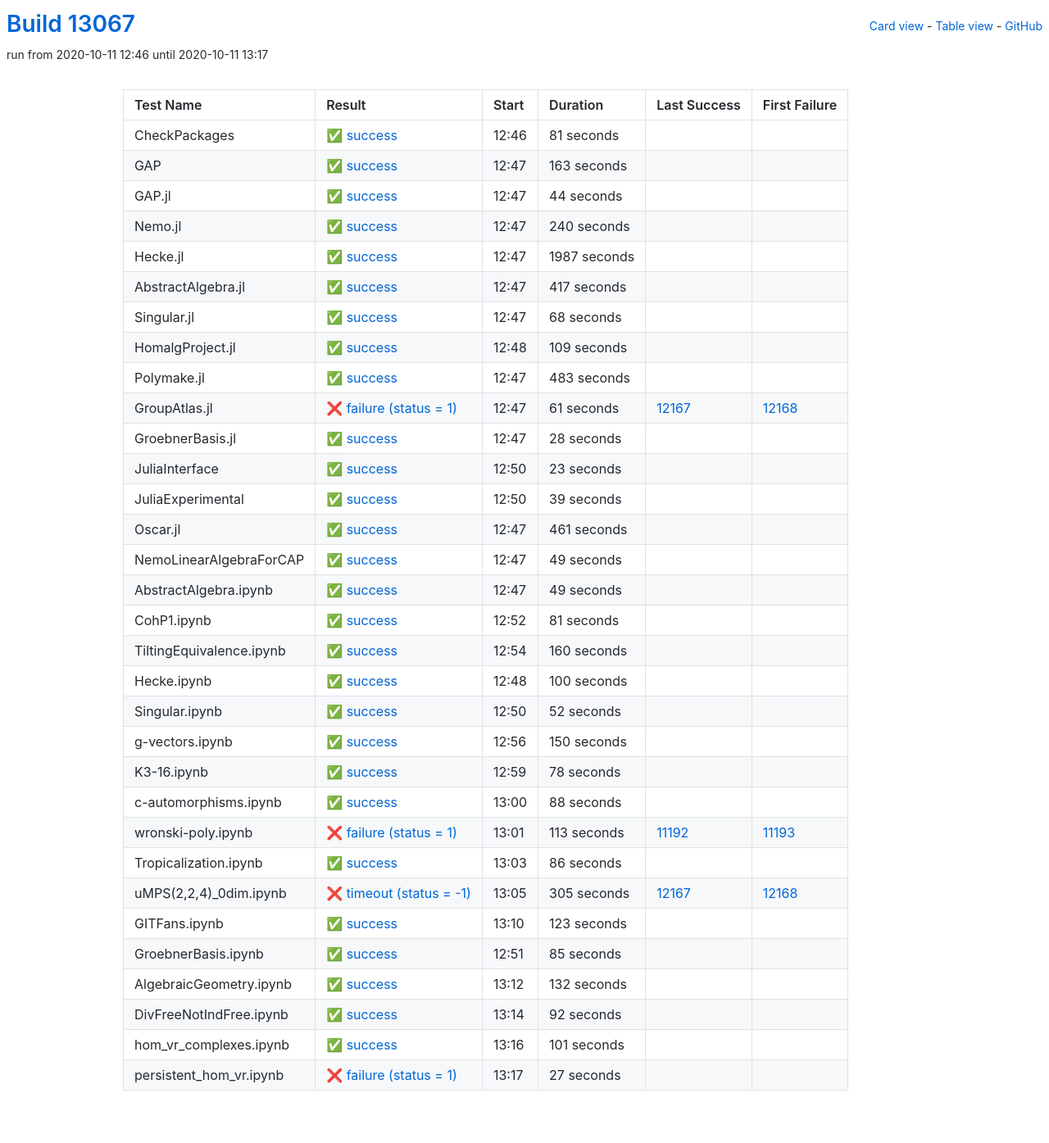
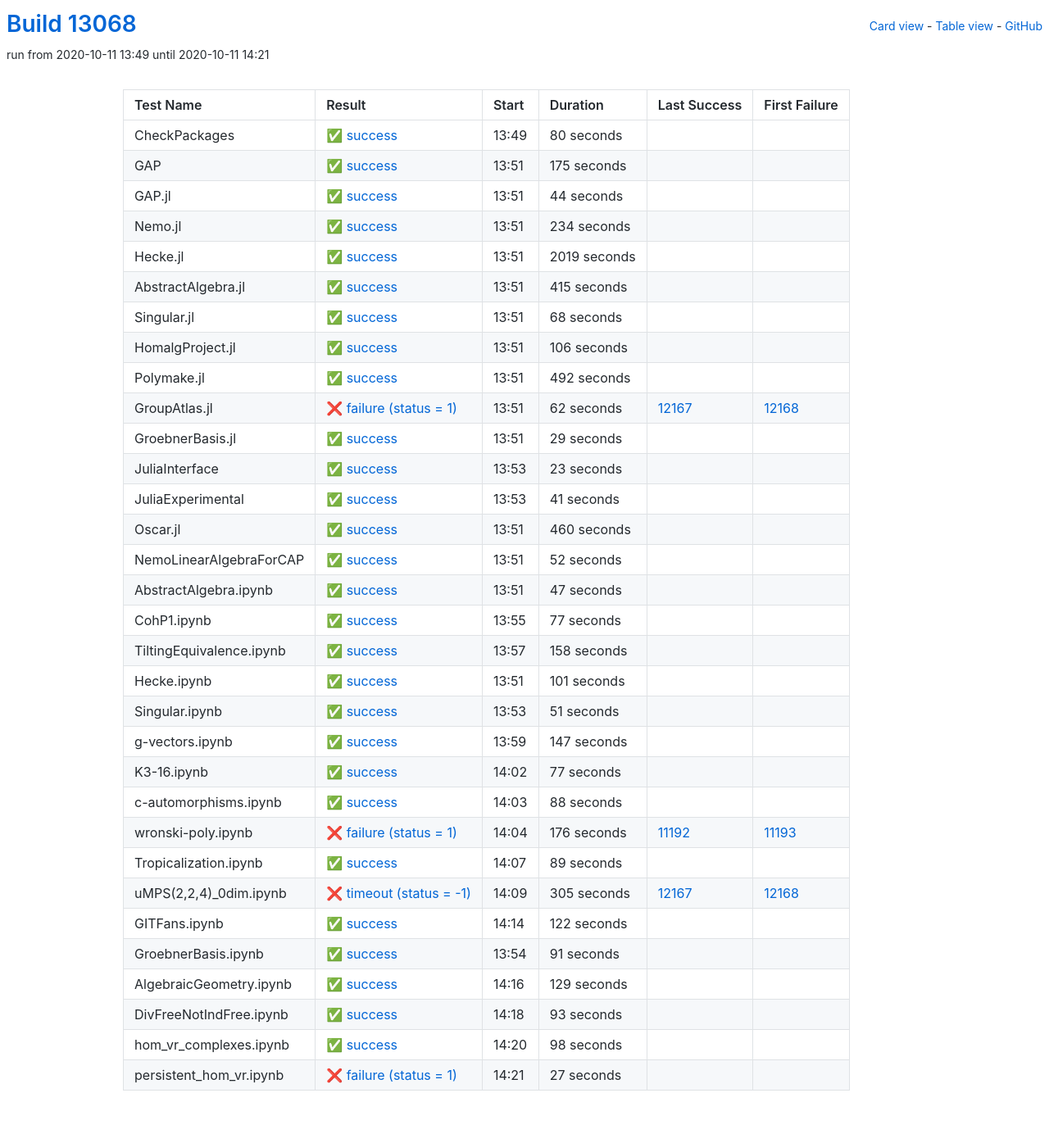
Before and after one commit to oscar-system/oscar-ci-status, a Jekyll site: the page built from table.html, in a window 1280 px wide. Shown: the whole page at 82% size. Built offline with Jekyll 4.4.1, drawn with Linux system fonts in a browser that asks for light colours.

Commit message:
Build #13068

```diff
--- a/_data/ci.yml
+++ b/_data/ci.yml
@@ -1,6 +1,6 @@
 ---
-build: 13067
-build_url: https://oscarci.mathematik.uni-kl.de/job/oscar/13067/
+build: 13068
+build_url: https://oscarci.mathematik.uni-kl.de/job/oscar/13068/
 job: oscar
 organization: oscar-system
 repo: oscar-ci-status
@@ -8,32 +8,32 @@
 tests:
 - name: CheckPackages
   id: checkpackages
-  log: https://oscarci.mathematik.uni-kl.de/job/oscar/13067/artifact/logs/build-13067/CheckPackages.log
-  start: 2020-10-11 12:46
+  log: https://oscarci.mathematik.uni-kl.de/job/oscar/13068/artifact/logs/build-13068/CheckPackages.log
+  start: 2020-10-11 13:49
   success: true
   exitcode: 0
   status: success
-  duration: 81
+  duration: 80
   last_success: false
   last_success_url:
   first_failure: false
   first_failure_url:
 - name: GAP
   id: gap
-  log: https://oscarci.mathematik.uni-kl.de/job/oscar/13067/artifact/logs/build-13067/GAP.log
-  start: 2020-10-11 12:47
+  log: https://oscarci.mathematik.uni-kl.de/job/oscar/13068/artifact/logs/build-13068/GAP.log
+  start: 2020-10-11 13:51
   success: true
   exitcode: 0
   status: success
-  duration: 163
+  duration: 175
   last_success: false
   last_success_url:
   first_failure: false
   first_failure_url:
 - name: GAP.jl
   id: gap-jl
-  log: https://oscarci.mathematik.uni-kl.de/job/oscar/13067/artifact/logs/build-13067/GAP.jl.log
-  start: 2020-10-11 12:47
+  log: https://oscarci.mathematik.uni-kl.de/job/oscar/13068/artifact/logs/build-13068/GAP.jl.log
+  start: 2020-10-11 13:51
   success: true
   exitcode: 0
   status: success
@@ -44,44 +44,44 @@
   first_failure_url:
 - name: Nemo.jl
   id: nemo-jl
-  log: https://oscarci.mathematik.uni-kl.de/job/oscar/13067/artifact/logs/build-13067/Nemo.jl.log
-  start: 2020-10-11 12:47
+  log: https://oscarci.mathematik.uni-kl.de/job/oscar/13068/artifact/logs/build-13068/Nemo.jl.log
+  start: 2020-10-11 13:51
   success: true
   exitcode: 0
   status: success
-  duration: 240
+  duration: 234
   last_success: false
   last_success_url:
   first_failure: false
   first_failure_url:
 - name: Hecke.jl
   id: hecke-jl
-  log: https://oscarci.mathematik.uni-kl.de/job/oscar/13067/artifact/logs/build-13067/Hecke.jl.log
-  start: 2020-10-11 12:47
+  log: https://oscarci.mathematik.uni-kl.de/job/oscar/13068/artifact/logs/build-13068/Hecke.jl.log
+  start: 2020-10-11 13:51
   success: true
   exitcode: 0
   status: success
-  duration: 1987
+  duration: 2019
   last_success: false
   last_success_url:
   first_failure: false
   first_failure_url:
 - name: AbstractAlgebra.jl
   id: abstractalgebra-jl
-  log: https://oscarci.mathematik.uni-kl.de/job/oscar/13067/artifact/logs/build-13067/AbstractAlgebra.jl.log
-  start: 2020-10-11 12:47
+  log: https://oscarci.mathematik.uni-kl.de/job/oscar/13068/artifact/logs/build-13068/AbstractAlgebra.jl.log
+  start: 2020-10-11 13:51
   success: true
   exitcode: 0
   status: success
-  duration: 417
+  duration: 415
   last_success: false
   last_success_url:
   first_failure: false
   first_failure_url:
 - name: Singular.jl
   id: singular-jl
-  log: https://oscarci.mathematik.uni-kl.de/job/oscar/13067/artifact/logs/build-13067/Singular.jl.log
-  start: 2020-10-11 12:47
+  log: https://oscarci.mathematik.uni-kl.de/job/oscar/13068/artifact/logs/build-13068/Singular.jl.log
+  start: 2020-10-11 13:51
   success: true
   exitcode: 0
   status: success
@@ -92,56 +92,56 @@
   first_failure_url:
 - name: HomalgProject.jl
   id: homalgproject-jl
-  log: https://oscarci.mathematik.uni-kl.de/job/oscar/13067/artifact/logs/build-13067/HomalgProject.jl.log
-  start: 2020-10-11 12:48
+  log: https://oscarci.mathematik.uni-kl.de/job/oscar/13068/artifact/logs/build-13068/HomalgProject.jl.log
+  start: 2020-10-11 13:51
   success: true
   exitcode: 0
   status: success
-  duration: 109
+  duration: 106
   last_success: false
   last_success_url:
   first_failure: false
   first_failure_url:
 - name: Polymake.jl
   id: polymake-jl
-  log: https://oscarci.mathematik.uni-kl.de/job/oscar/13067/artifact/logs/build-13067/Polymake.jl.log
-  start: 2020-10-11 12:47
+  log: https://oscarci.mathematik.uni-kl.de/job/oscar/13068/artifact/logs/build-13068/Polymake.jl.log
+  start: 2020-10-11 13:51
   success: true
   exitcode: 0
   status: success
-  duration: 483
+  duration: 492
   last_success: false
   last_success_url:
   first_failure: false
   first_failure_url:
 - name: GroupAtlas.jl
   id: groupatlas-jl
-  log: https://oscarci.mathematik.uni-kl.de/job/oscar/13067/artifact/logs/build-13067/GroupAtlas.jl.log
-  start: 2020-10-11 12:47
+  log: https://oscarci.mathematik.uni-kl.de/job/oscar/13068/artifact/logs/build-13068/GroupAtlas.jl.log
+  start: 2020-10-11 13:51
   success: false
   exitcode: 1
   status: failure
-  duration: 61
+  duration: 62
   last_success: 12167
   last_success_url: https://oscarci.mathematik.uni-kl.de/job/oscar/12167/
   first_failure: 12168
   first_failure_url: https://oscarci.mathematik.uni-kl.de/job/oscar/12168/
 - name: GroebnerBasis.jl
   id: groebnerbasis-jl
-  log: https://oscarci.mathematik.uni-kl.de/job/oscar/13067/artifact/logs/build-13067/GroebnerBasis.jl.log
-  start: 2020-10-11 12:47
+  log: https://oscarci.mathematik.uni-kl.de/job/oscar/13068/artifact/logs/build-13068/GroebnerBasis.jl.log
+  start: 2020-10-11 13:51
   success: true
   exitcode: 0
   status: success
-  duration: 28
+  duration: 29
   last_success: false
   last_success_url:
   first_failure: false
   first_failure_url:
 - name: JuliaInterface
   id: juliainterface
-  log: https://oscarci.mathematik.uni-kl.de/job/oscar/13067/artifact/logs/build-13067/JuliaInterface.log
-  start: 2020-10-11 12:50
+  log: https://oscarci.mathematik.uni-kl.de/job/oscar/13068/artifact/logs/build-13068/JuliaInterface.log
+  start: 2020-10-11 13:53
   success: true
   exitcode: 0
   status: success
@@ -152,92 +152,32 @@
   first_failure_url:
 - name: JuliaExperimental
   id: juliaexperimental
-  log: https://oscarci.mathematik.uni-kl.de/job/oscar/13067/artifact/logs/build-13067/JuliaExperimental.log
-  start: 2020-10-11 12:50
+  log: https://oscarci.mathematik.uni-kl.de/job/oscar/13068/artifact/logs/build-13068/JuliaExperimental.log
+  start: 2020-10-11 13:53
   success: true
   exitcode: 0
   status: success
-  duration: 39
+  duration: 41
   last_success: false
   last_success_url:
   first_failure: false
   first_failure_url:
 - name: Oscar.jl
   id: oscar-jl
-  log: https://oscarci.mathematik.uni-kl.de/job/oscar/13067/artifact/logs/build-13067/Oscar.jl.log
-  start: 2020-10-11 12:47
+  log: https://oscarci.mathematik.uni-kl.de/job/oscar/13068/artifact/logs/build-13068/Oscar.jl.log
+  start: 2020-10-11 13:51
   success: true
   exitcode: 0
   status: success
-  duration: 461
+  duration: 460
   last_success: false
   last_success_url:
   first_failure: false
   first_failure_url:
 - name: NemoLinearAlgebraForCAP
   id: nemolinearalgebraforcap
-  log: https://oscarci.mathematik.uni-kl.de/job/oscar/13067/artifact/logs/build-13067/NemoLinearAlgebraForCAP.log
-  start: 2020-10-11 12:47
-  success: true
-  exitcode: 0
-  status: success
-  duration: 49
-  last_success: false
-  last_success_url:
-  first_failure: false
-  first_failure_url:
-- name: AbstractAlgebra.ipynb
-  id: abstractalgebra-ipynb
-  log: https://oscarci.mathematik.uni-kl.de/job/oscar/13067/artifact/logs/build-13067/AbstractAlgebra.ipynb.log
-  start: 2020-10-11 12:47
-  success: true
-  exitcode: 0
-  status: success
-  duration: 49
-  last_success: false
-  last_success_url:
-  first_failure: false
-  first_failure_url:
-- name: CohP1.ipynb
-  id: cohp1-ipynb
-  log: https://oscarci.mathematik.uni-kl.de/job/oscar/13067/artifact/logs/build-13067/CohP1.ipynb.log
-  start: 2020-10-11 12:52
-  success: true
-  exitcode: 0
-  status: success
-  duration: 81
-  last_success: false
-  last_success_url:
-  first_failure: false
-  first_failure_url:
-- name: TiltingEquivalence.ipynb
-  id: tiltingequivalence-ipynb
-  log: https://oscarci.mathematik.uni-kl.de/job/oscar/13067/artifact/logs/build-13067/TiltingEquivalence.ipynb.log
-  start: 2020-10-11 12:54
-  success: true
-  exitcode: 0
-  status: success
-  duration: 160
-  last_success: false
-  last_success_url:
-  first_failure: false
-  first_failure_url:
-- name: Hecke.ipynb
-  id: hecke-ipynb
-  log: https://oscarci.mathematik.uni-kl.de/job/oscar/13067/artifact/logs/build-13067/Hecke.ipynb.log
-  start: 2020-10-11 12:48
-  success: true
-  exitcode: 0
-  status: success
-  duration: 100
-  last_success: false
-  last_success_url:
-  first_failure: false
-  first_failure_url:
-- name: Singular.ipynb
-  id: singular-ipynb
-  log: https://oscarci.mathematik.uni-kl.de/job/oscar/13067/artifact/logs/build-13067/Singular.ipynb.log
-  start: 2020-10-11 12:50
+  log: https://oscarci.mathematik.uni-kl.de/job/oscar/13068/artifact/logs/build-13068/NemoLinearAlgebraForCAP.log
+  start: 2020-10-11 13:51
   success: true
   exitcode: 0
   status: success
@@ -246,34 +186,94 @@
   last_success_url:
   first_failure: false
   first_failure_url:
-- name: g-vectors.ipynb
-  id: g-vectors-ipynb
-  log: https://oscarci.mathematik.uni-kl.de/job/oscar/13067/artifact/logs/build-13067/g-vectors.ipynb.log
-  start: 2020-10-11 12:56
+- name: AbstractAlgebra.ipynb
+  id: abstractalgebra-ipynb
+  log: https://oscarci.mathematik.uni-kl.de/job/oscar/13068/artifact/logs/build-13068/AbstractAlgebra.ipynb.log
+  start: 2020-10-11 13:51
   success: true
   exitcode: 0
   status: success
-  duration: 150
+  duration: 47
+  last_success: false
+  last_success_url:
+  first_failure: false
+  first_failure_url:
+- name: CohP1.ipynb
+  id: cohp1-ipynb
+  log: https://oscarci.mathematik.uni-kl.de/job/oscar/13068/artifact/logs/build-13068/CohP1.ipynb.log
+  start: 2020-10-11 13:55
+  success: true
+  exitcode: 0
+  status: success
+  duration: 77
+  last_success: false
+  last_success_url:
+  first_failure: false
+  first_failure_url:
+- name: TiltingEquivalence.ipynb
+  id: tiltingequivalence-ipynb
+  log: https://oscarci.mathematik.uni-kl.de/job/oscar/13068/artifact/logs/build-13068/TiltingEquivalence.ipynb.log
+  start: 2020-10-11 13:57
+  success: true
+  exitcode: 0
+  status: success
+  duration: 158
+  last_success: false
+  last_success_url:
+  first_failure: false
+  first_failure_url:
+- name: Hecke.ipynb
+  id: hecke-ipynb
+  log: https://oscarci.mathematik.uni-kl.de/job/oscar/13068/artifact/logs/build-13068/Hecke.ipynb.log
+  start: 2020-10-11 13:51
+  success: true
+  exitcode: 0
+  status: success
+  duration: 101
+  last_success: false
+  last_success_url:
+  first_failure: false
+  first_failure_url:
+- name: Singular.ipynb
+  id: singular-ipynb
+  log: https://oscarci.mathematik.uni-kl.de/job/oscar/13068/artifact/logs/build-13068/Singular.ipynb.log
+  start: 2020-10-11 13:53
+  success: true
+  exitcode: 0
+  status: success
+  duration: 51
+  last_success: false
+  last_success_url:
+  first_failure: false
+  first_failure_url:
+- name: g-vectors.ipynb
+  id: g-vectors-ipynb
+  log: https://oscarci.mathematik.uni-kl.de/job/oscar/13068/artifact/logs/build-13068/g-vectors.ipynb.log
+  start: 2020-10-11 13:59
+  success: true
+  exitcode: 0
+  status: success
+  duration: 147
   last_success: false
   last_success_url:
   first_failure: false
   first_failure_url:
 - name: K3-16.ipynb
   id: k3-16-ipynb
-  log: https://oscarci.mathematik.uni-kl.de/job/oscar/13067/artifact/logs/build-13067/K3-16.ipynb.log
-  start: 2020-10-11 12:59
+  log: https://oscarci.mathematik.uni-kl.de/job/oscar/13068/artifact/logs/build-13068/K3-16.ipynb.log
+  start: 2020-10-11 14:02
   success: true
   exitcode: 0
   status: success
-  duration: 78
+  duration: 77
   last_success: false
   last_success_url:
   first_failure: false
   first_failure_url:
 - name: c-automorphisms.ipynb
   id: c-automorphisms-ipynb
-  log: https://oscarci.mathematik.uni-kl.de/job/oscar/13067/artifact/logs/build-13067/c-automorphisms.ipynb.log
-  start: 2020-10-11 13:00
+  log: https://oscarci.mathematik.uni-kl.de/job/oscar/13068/artifact/logs/build-13068/c-automorphisms.ipynb.log
+  start: 2020-10-11 14:03
   success: true
   exitcode: 0
   status: success
@@ -284,32 +284,32 @@
   first_failure_url:
 - name: wronski-poly.ipynb
   id: wronski-poly-ipynb
-  log: https://oscarci.mathematik.uni-kl.de/job/oscar/13067/artifact/logs/build-13067/wronski-poly.ipynb.log
-  start: 2020-10-11 13:01
+  log: https://oscarci.mathematik.uni-kl.de/job/oscar/13068/artifact/logs/build-13068/wronski-poly.ipynb.log
+  start: 2020-10-11 14:04
   success: false
   exitcode: 1
   status: failure
-  duration: 113
+  duration: 176
   last_success: 11192
   last_success_url: https://oscarci.mathematik.uni-kl.de/job/oscar/11192/
   first_failure: 11193
   first_failure_url: https://oscarci.mathematik.uni-kl.de/job/oscar/11193/
 - name: Tropicalization.ipynb
   id: tropicalization-ipynb
-  log: https://oscarci.mathematik.uni-kl.de/job/oscar/13067/artifact/logs/build-13067/Tropicalization.ipynb.log
-  start: 2020-10-11 13:03
+  log: https://oscarci.mathematik.uni-kl.de/job/oscar/13068/artifact/logs/build-13068/Tropicalization.ipynb.log
+  start: 2020-10-11 14:07
   success: true
   exitcode: 0
   status: success
-  duration: 86
+  duration: 89
   last_success: false
   last_success_url:
   first_failure: false
   first_failure_url:
 - name: uMPS(2,2,4)_0dim.ipynb
   id: umps-2-2-4-0dim-ipynb
-  log: https://oscarci.mathematik.uni-kl.de/job/oscar/13067/artifact/logs/build-13067/uMPS-2-2-4-_0dim.ipynb.log
-  start: 2020-10-11 13:05
+  log: https://oscarci.mathematik.uni-kl.de/job/oscar/13068/artifact/logs/build-13068/uMPS-2-2-4-_0dim.ipynb.log
+  start: 2020-10-11 14:09
   success: false
   exitcode: -1
   status: timeout
@@ -320,68 +320,68 @@
   first_failure_url: https://oscarci.mathematik.uni-kl.de/job/oscar/12168/
 - name: GITFans.ipynb
   id: gitfans-ipynb
-  log: https://oscarci.mathematik.uni-kl.de/job/oscar/13067/artifact/logs/build-13067/GITFans.ipynb.log
-  start: 2020-10-11 13:10
+  log: https://oscarci.mathematik.uni-kl.de/job/oscar/13068/artifact/logs/build-13068/GITFans.ipynb.log
+  start: 2020-10-11 14:14
   success: true
   exitcode: 0
   status: success
-  duration: 123
+  duration: 122
   last_success: false
   last_success_url:
   first_failure: false
   first_failure_url:
 - name: GroebnerBasis.ipynb
   id: groebnerbasis-ipynb
-  log: https://oscarci.mathematik.uni-kl.de/job/oscar/13067/artifact/logs/build-13067/GroebnerBasis.ipynb.log
-  start: 2020-10-11 12:51
+  log: https://oscarci.mathematik.uni-kl.de/job/oscar/13068/artifact/logs/build-13068/GroebnerBasis.ipynb.log
+  start: 2020-10-11 13:54
   success: true
   exitcode: 0
   status: success
-  duration: 85
+  duration: 91
   last_success: false
   last_success_url:
   first_failure: false
   first_failure_url:
 - name: AlgebraicGeometry.ipynb
   id: algebraicgeometry-ipynb
-  log: https://oscarci.mathematik.uni-kl.de/job/oscar/13067/artifact/logs/build-13067/AlgebraicGeometry.ipynb.log
-  start: 2020-10-11 13:12
+  log: https://oscarci.mathematik.uni-kl.de/job/oscar/13068/artifact/logs/build-13068/AlgebraicGeometry.ipynb.log
+  start: 2020-10-11 14:16
   success: true
   exitcode: 0
   status: success
-  duration: 132
+  duration: 129
   last_success: false
   last_success_url:
   first_failure: false
   first_failure_url:
 - name: DivFreeNotIndFree.ipynb
   id: divfreenotindfree-ipynb
-  log: https://oscarci.mathematik.uni-kl.de/job/oscar/13067/artifact/logs/build-13067/DivFreeNotIndFree.ipynb.log
-  start: 2020-10-11 13:14
+  log: https://oscarci.mathematik.uni-kl.de/job/oscar/13068/artifact/logs/build-13068/DivFreeNotIndFree.ipynb.log
+  start: 2020-10-11 14:18
   success: true
   exitcode: 0
   status: success
-  duration: 92
+  duration: 93
   last_success: false
   last_success_url:
   first_failure: false
   first_failure_url:
 - name: hom_vr_complexes.ipynb
   id: hom-vr-complexes-ipynb
-  log: https://oscarci.mathematik.uni-kl.de/job/oscar/13067/artifact/logs/build-13067/hom_vr_complexes.ipynb.log
-  start: 2020-10-11 13:16
+  log: https://oscarci.mathematik.uni-kl.de/job/oscar/13068/artifact/logs/build-13068/hom_vr_complexes.ipynb.log
+  start: 2020-10-11 14:20
   success: true
   exitcode: 0
   status: success
-  duration: 101
+  duration: 98
   last_success: false
   last_success_url:
   first_failure: false
   first_failure_url:
 - name: persistent_hom_vr.ipynb
   id: persistent-hom-vr-ipynb
-  log: https://oscarci.mathematik.uni-kl.de/job/oscar/13067/artifact/logs/build-13067/persistent_hom_vr.ipynb.log
-  start: 2020-10-11 13:17
+  log: https://oscarci.mathematik.uni-kl.de/job/oscar/13068/artifact/logs/build-13068/persistent_hom_vr.ipynb.log
+  start: 2020-10-11 14:21
   success: false
   exitcode: 1
   status: failure
```
Also changed, not shown: README.md.
